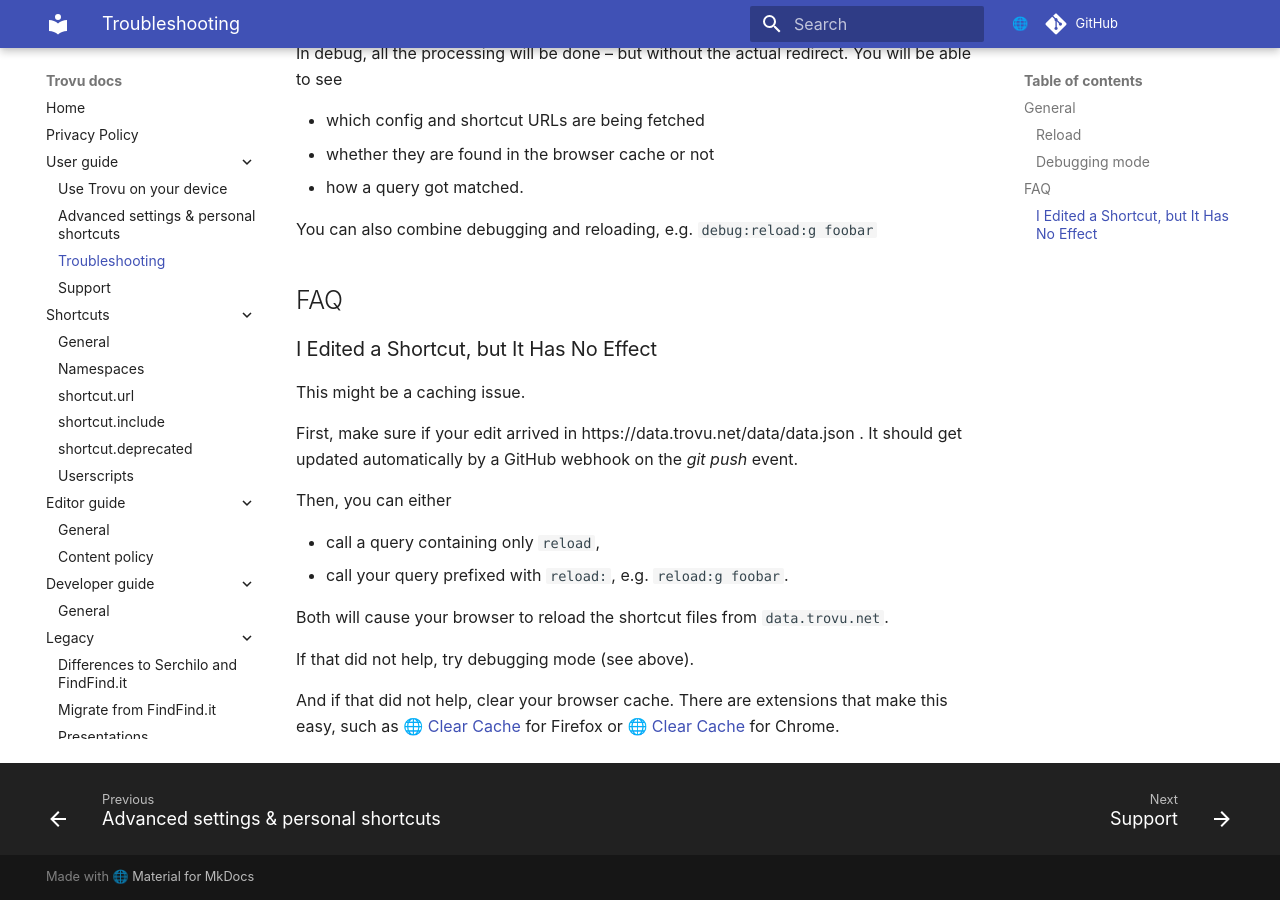
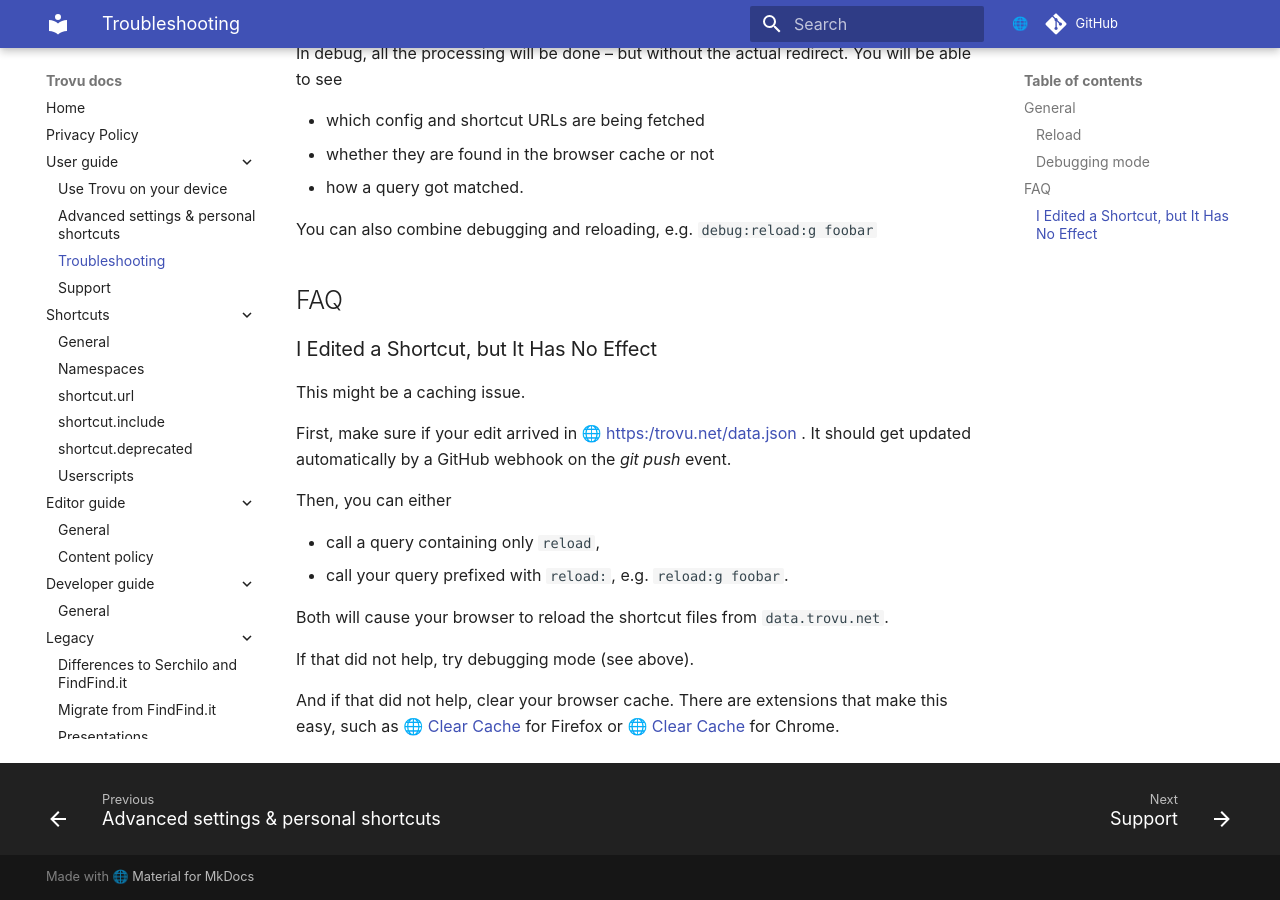
Before and after one commit to trovu/trovu, an MkDocs documentation site: the page built from docs/users/troubleshooting.md, in a window 1280 px wide and 900 px high, scrolled down 632 px. Built offline with MkDocs 1.6.1 and Material for MkDocs 9.7.7, drawn with Linux system fonts in a browser that asks for light colours; comment, search, counter and statistics services are not loaded; some of the changed lines change nothing that is shown.

Commit message:
Update link to https:/trovu.net/data.json

```diff
--- a/docs/users/troubleshooting.md
+++ b/docs/users/troubleshooting.md
@@ -33,7 +33,7 @@
 
 This might be a caching issue.
 
-First, make sure if your edit arrived in https://data.trovu.net/data/data.json . It should get updated automatically by a GitHub webhook on the _git push_ event.
+First, make sure if your edit arrived in [https:/trovu.net/data.json](https:/trovu.net/data.json)  . It should get updated automatically by a GitHub webhook on the _git push_ event.
 
 Then, you can either
 
```
